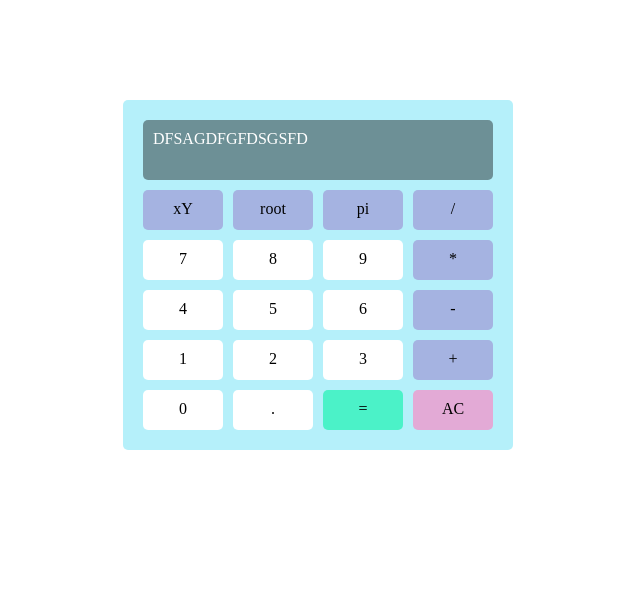
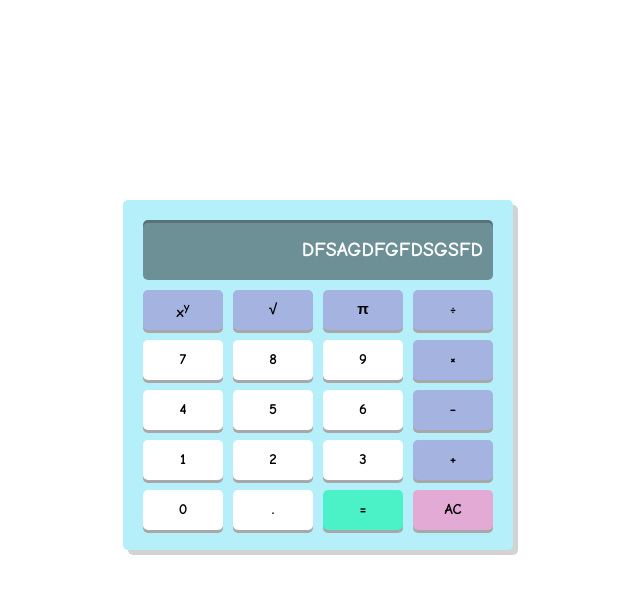
Before and after one commit to cudenvn/html-calculator, a plain HTML site: page index.html in a window 1280 px wide. Shown: the whole page, without its empty margins (322-962 px from the left). Drawn offline with nearby package versions, Linux system fonts and the light colour scheme.

Commit message:
final design

```diff
--- a/index.html
+++ b/index.html
@@ -1,26 +1,28 @@
 <!DOCTYPE html>
 <html>
+
 <head>
     <meta charset="UTF-8">
     <title>Calculator</title>
     <link rel="stylesheet" href="stylesheet.css" type="text/css">
 </head>
+
 <body>
     <div id="calculator">
         <div id="screen">DFSAGDFGFDSGSFD</div>
         <div class="btn">
-        <span class="operator">xY</span>
-        <span class="operator">root</span>
-        <span class="operator">pi</span>
-        <span class="operator opright">/</span>
+            <span class="operator">x<sup>y</sup></span>
+            <span class="operator">√</span>
+            <span class="operator">π</span>
+            <span class="operator opright">÷</span>
             <span>7</span>
             <span>8</span>
             <span>9</span>
-        <span class="operator opright">*</span>
+            <span class="operator opright">×</span>
             <span>4</span>
             <span>5</span>
             <span>6</span>
-        <span class="operator opright">-</span>
+            <span class="operator opright">−</span>
             <span>1</span>
             <span>2</span>
             <span>3</span>
@@ -32,7 +34,8 @@
         </div>
     </div>
 
-  <script src="//ajax.googleapis.com/ajax/libs/jquery/1.7.2/jquery.min.js" type="text/javascript"></script>
+    <script src="https://ajax.googleapis.com/ajax/libs/jquery/3.1.1/jquery.min.js"></script>
     <script src="script.js" type="text/javascript"></script>
 </body>
+
 </html>
--- a/stylesheet.css
+++ b/stylesheet.css
@@ -1,11 +1,18 @@
+body {
+  font: bold 15px "Comic Sans MS", sans-serif;
+  /*background-image: url("cats.png");*/
+}
+
 #calculator {
   width: 350px;
   height: auto;
   background: rgb(181,240,250);
   border-radius: 5px;
   margin: auto;
-  margin-top: 100px;
+  margin-top: 200px;
   padding: 20px;
+  box-shadow: 5px 5px rgb(211,211,211);
+  overflow: hidden;
 }
 
 #screen {
@@ -14,9 +21,10 @@
   border-radius: 5px;
   color: white;
   padding: 10px;
-}
-
-.btn {
+	box-shadow: inset 0px 3px rgba(0, 0, 0, 0.2);
+  font-size: 20px;
+  text-align: right;
+  line-height: 40px;
   overflow: hidden;
 }
 
@@ -29,7 +37,11 @@
   margin: 10px 10px 0 0;
   padding: 10px;
   text-align: center;
+  user-select: none;
+  box-shadow: 0px 3px rgb(168,168,168);
+  cursor: crosshair;
 }
+
 span.operator {
   background: rgb(165,179,225);
 }
@@ -45,3 +57,16 @@ span.equal {
 span.clear {
   background: rgb(227,170,214);
 }
+
+/*hover and active effects*/
+.btn span:hover {
+  background: #A594F6;
+	box-shadow: 0px 3px #6b54d3;
+	color: white;
+}
+
+.btn span:active {
+  background: pink;
+  box-shadow: 0 0;
+  top: 4px;
+}
```
Also changed, not shown: cats.png (added). Lines whose indentation alone changed are shown as unchanged.
